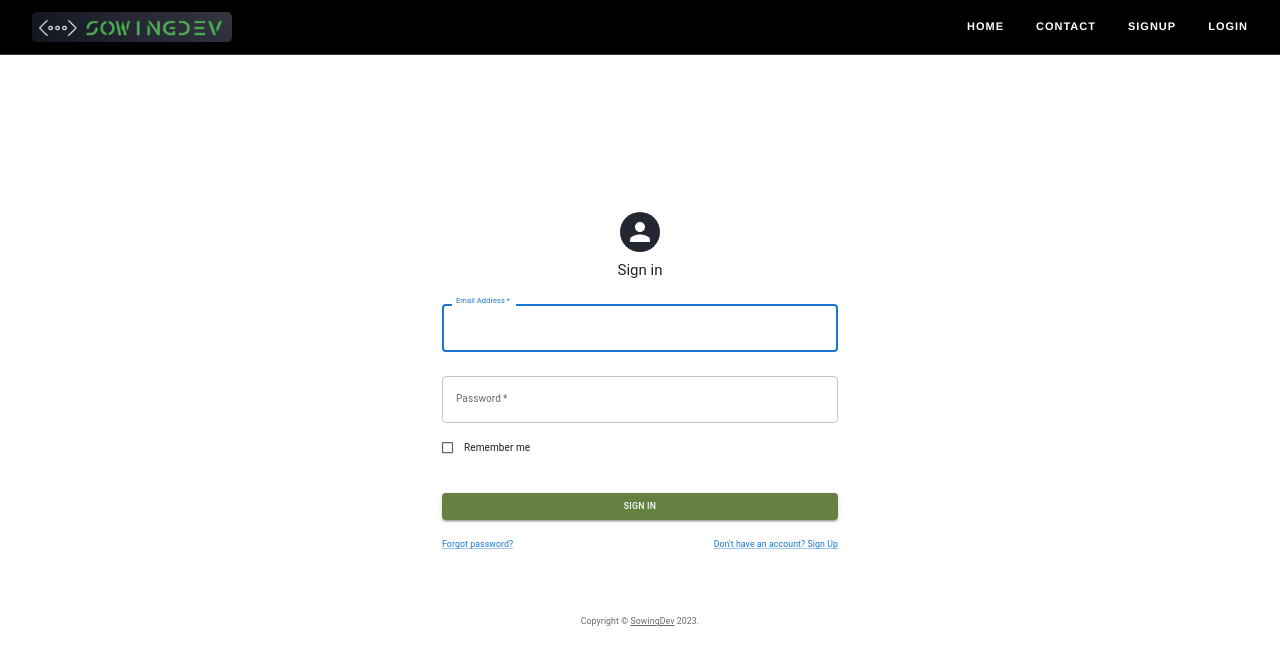
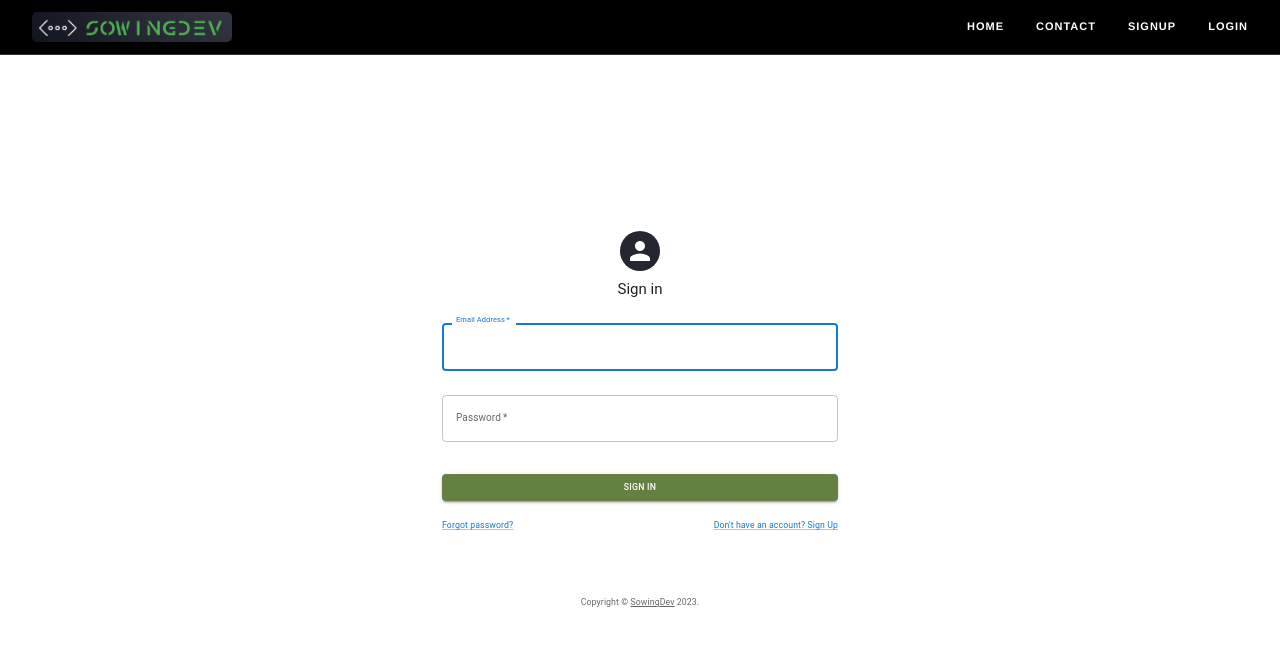
Before and after one commit to alejandrochang/sowingdevfs, a Next.js app in the folder sowingdev/: page /signin in a window 1280 px wide. Shown: the top 664 px of the page. Built offline with nearby package versions, Linux system fonts and the light colour scheme; no server answers.

Commit message:
chore(sd): cleaning up a bit

```diff
--- a/sowingdev/app/password-reset/page.tsx
+++ b/sowingdev/app/password-reset/page.tsx
@@ -10,11 +10,8 @@
 export default function PasswordReset() {
   const handleSubmit = (event: React.FormEvent<HTMLFormElement>) => {
     event.preventDefault();
-    const data = new FormData(event.currentTarget);
-    console.log({
-      email: data.get('email'),
-      password: data.get('password'),
-    });
+    // Do something with data
+    // const data = new FormData(event.currentTarget); data.get('email')
   };
 
   const CardStyle = {
--- a/sowingdev/app/signin/page.tsx
+++ b/sowingdev/app/signin/page.tsx
@@ -81,10 +81,6 @@
               id="password"
               autoComplete="current-password"
             />
-            <FormControlLabel
-              control={<Checkbox value="remember" color="primary" />}
-              label="Remember me"
-            />
             <Button
               style={{ backgroundColor: '#648142' }}
               type="submit"
```
